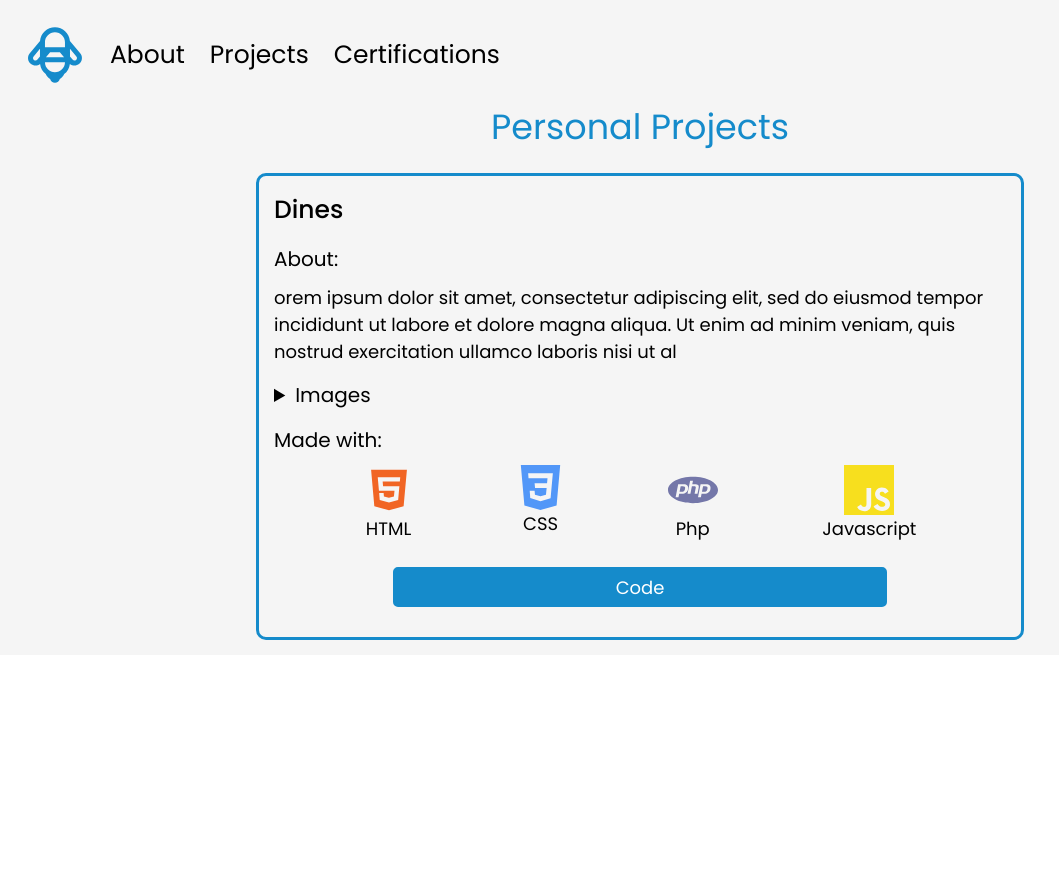
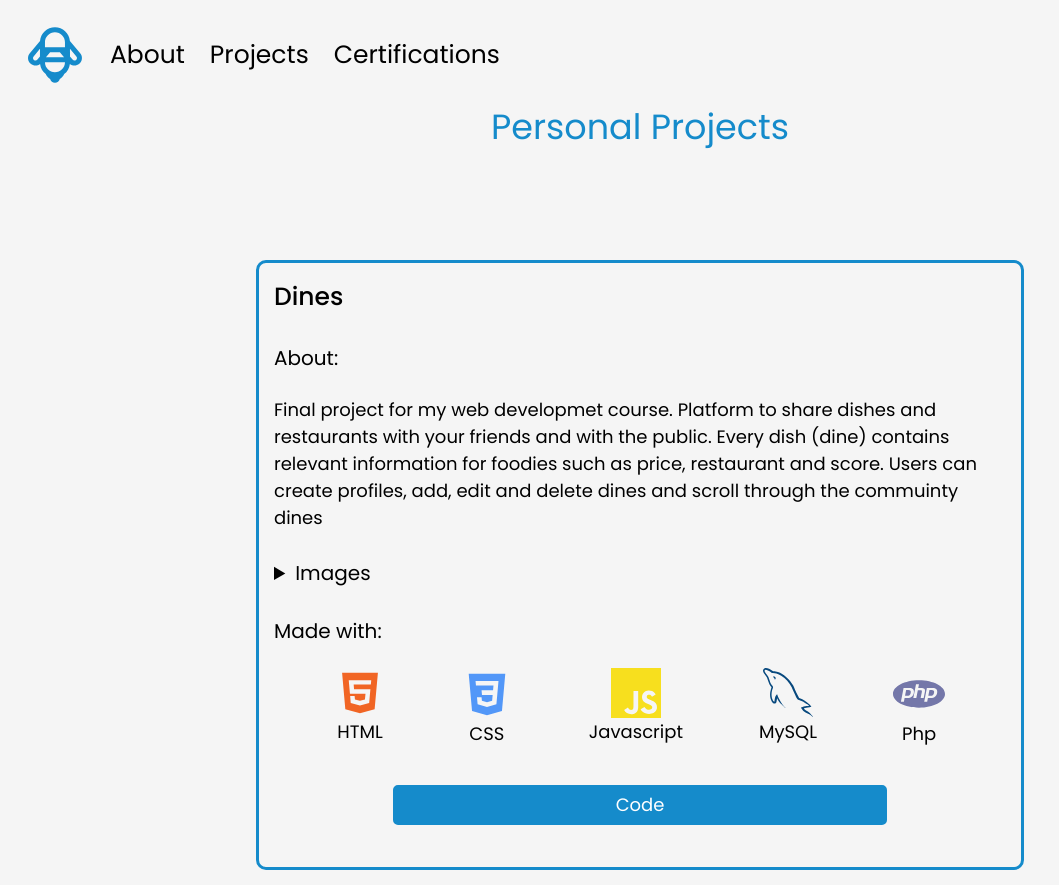
Before and after one commit to EinarLop/personalWebsite, a React (Create React App) app: page /projects in a window 1280 px wide. Shown: the whole page, without its empty margins (0-1059 px from the left). Before the commit the page ends 800 px from the top, so only its background shows below. Built offline with nearby package versions, Linux system fonts and the light colour scheme.

Commit message:
Final details for project card

```diff
--- a/src/Components/Header.jsx
+++ b/src/Components/Header.jsx
@@ -116,7 +116,7 @@ const Header = () => {
             {openMenu ? (<Menu>
                 <Nav to="/" >About</Nav>
                 {/* <Nav>Resume</Nav> */}
-                <Nav to="/"> Projects</Nav>
+                <Nav to="/projects"> Projects</Nav>
                 <Nav to="/certifications">Certifications</Nav>
             </Menu>) : (
                 <></>
@@ -126,7 +126,7 @@ const Header = () => {
             <Menu primary>
                 <Nav to="/" >About</Nav>
                 {/* <Nav>Resume</Nav> */}
-                <Nav to="/">Projects</Nav>
+                <Nav to="/projects">Projects</Nav>
                 <Nav to="/certifications" >Certifications</Nav>
             </Menu>
 
--- a/src/Components/Icons.jsx
+++ b/src/Components/Icons.jsx
@@ -1,10 +1,11 @@
 import styled, { css } from "styled-components";
-import { DiReact, DiSass, DiMongodb, DiGit, DiPython } from "react-icons/di";
+import { DiReact, DiSass, DiMongodb, DiGit, DiPython, DiCss3} from "react-icons/di";
 import { GrNode, GrMysql } from "react-icons/gr";
-import { SiJsonwebtokens, SiStyledComponents, SiJavascript, SiFirebase, SiPhp, SiCss3 } from "react-icons/si"
+import { SiJsonwebtokens, SiStyledComponents, SiJavascript, SiFirebase, SiPhp} from "react-icons/si"
 import { CgBee } from "react-icons/cg"
 import { AiFillHtml5, AiFillGithub } from "react-icons/ai"
 import{FaJava } from "react-icons/fa"
+
 
 
 
@@ -41,7 +42,7 @@ const ReactIcon = (props) => {
 }
 
 const SiPhpIcon = styled(SiPhp)`
-  font-size: 5rem;
+  font-size: 5.2rem;
   color: #7477A9;
   ${props => props.lg && css`
       font-size: 7rem;
@@ -74,8 +75,8 @@ const HtmlIcon = (props) => {
 }
 
 
-const SiCss3Icon = styled(SiCss3)`
-  font-size: 4.5rem;
+const DiCss3Icon = styled(DiCss3)`
+  font-size: 5.2rem;
   color: #5297f8;
   ${props => props.lg && css`
       font-size: 7rem;
@@ -85,8 +86,8 @@ const SiCss3Icon = styled(SiCss3)`
 const CssIcon = (props) => {
   return (
     props.size === "lg" ?
-      (<Tag><SiCss3Icon lg /> CSS </Tag>)
-      : (<Tag><SiCss3Icon /> CSS </Tag>)
+      (<Tag><DiCss3Icon lg /> CSS </Tag>)
+      : (<Tag><DiCss3Icon /> CSS </Tag>)
   )
 }
 
@@ -141,7 +142,7 @@ const MongodbIcon = (props) => {
 }
 
 const GrMysqlIcon = styled(GrMysql)`
-  font-size: 3rem;
+  font-size: 5rem;
   color: #08497e;
   ${props => props.lg && css`
       font-size: 6rem;
--- a/src/Projects/Projects.jsx
+++ b/src/Projects/Projects.jsx
@@ -1,11 +1,12 @@
 import React from 'react';
 import styled from 'styled-components';
 import ProjectCardNew from './Components/ProjectCardNew'
-import { ReactIcon, SassIcon, NodeIcon, MongodbIcon, PhpIcon, HtmlIcon, CssIcon, JavascriptIcon } from '../Components/Icons';
+import { ReactIcon, SassIcon, NodeIcon, MongodbIcon, PhpIcon, HtmlIcon, CssIcon, JavascriptIcon, MySqlIcon } from '../Components/Icons';
 
 
 const Wrapper = styled.div`
 font-family: "Poppins", sans-serif;
+min-height:100vh;
   display: flex;
   flex-wrap: wrap;
   justify-content: center;
@@ -34,7 +35,9 @@ const Projects = () => {
         github="//github.com/einarlop/dines"
         deployed="false"
         title="Dines"
-        description="orem ipsum dolor sit amet, consectetur adipiscing elit, sed do eiusmod tempor incididunt ut labore et dolore magna aliqua. Ut enim ad minim veniam, quis nostrud exercitation ullamco laboris nisi ut al"
+        description="Final project for my web developmet course. Platform to share dishes and restaurants with your friends and with the public.
+        Every dish (dine) contains relevant information for foodies such as price, restaurant and score.
+        Users can create profiles, add, edit and delete dines and scroll through the commuinty dines "
         pics={[
           {caption: "Homepage", image:  'dines_00.png'},
           {caption:"Register", image: 'dines_02.png'},
@@ -48,8 +51,9 @@ const Projects = () => {
         childComponents={[
           <HtmlIcon />,
           <CssIcon/>,
+          <JavascriptIcon/>,
+          <MySqlIcon/>,
           <PhpIcon />,
-          <JavascriptIcon/>,
 
         ]}
       />
```
Also changed, not shown: 1 other file (tests, documents, lock files or other folders).
